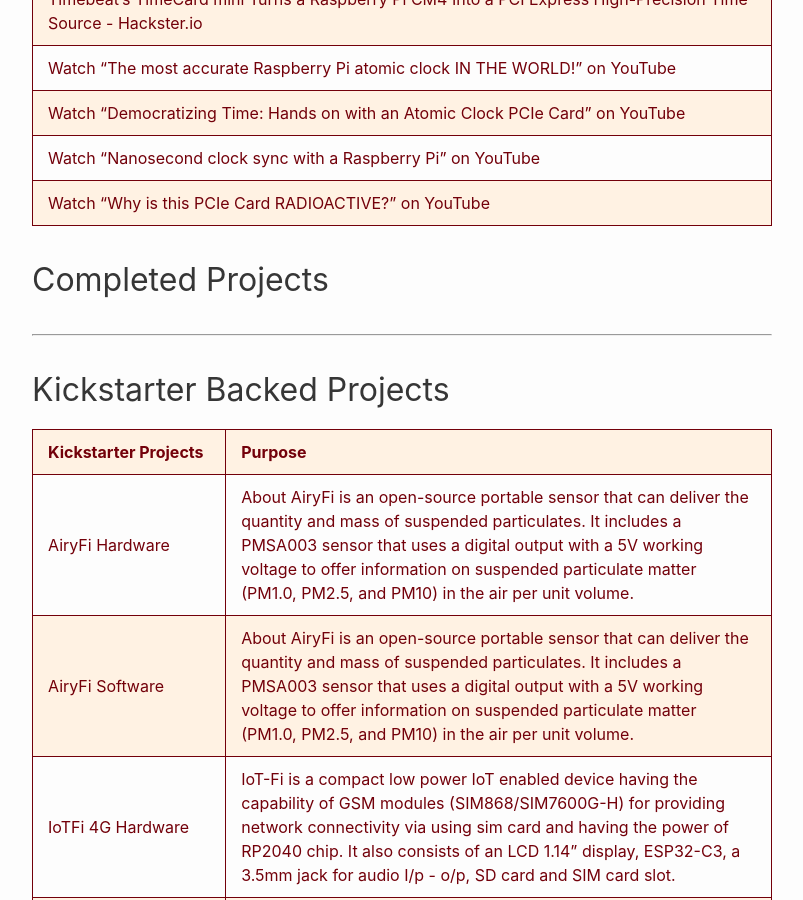
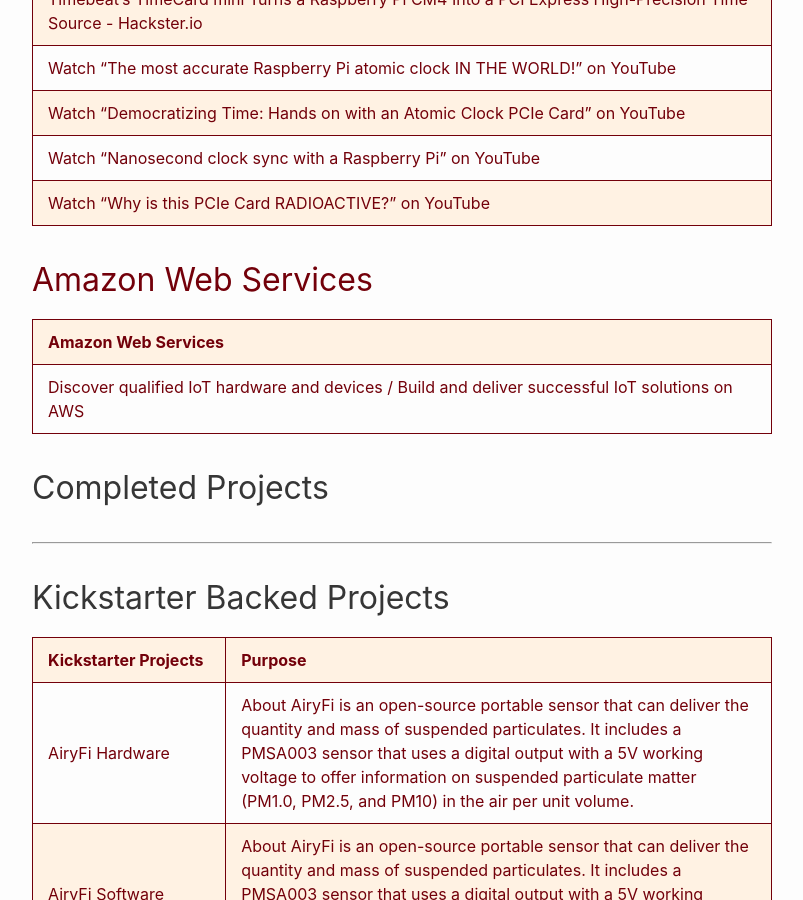
Before and after one commit to RalphHightower/RalphHightower, a Jekyll site: the page built from HardwareProjects.md, in a window 1280 px wide and 900 px high, scrolled down 10374 px. Shown: the whole window, without its empty margins (238-1041 px from the left). Built offline with Jekyll 4.4.1, drawn with Linux system fonts in a browser that asks for light colours; our own code applies the rules of GitHub Pages for plain Markdown files.

Commit message:
docs: add Amazon Web Services

```diff
--- a/HardwareProjects.md
+++ b/HardwareProjects.md
@@ -241,6 +241,12 @@ I could easily see this for installation in cars, SUVs, trucks.
 |[Watch "Nanosecond clock sync with a Raspberry Pi" on YouTube](https://youtu.be/RvnG-ywF6_s)|
 |[Watch "Why is this PCIe Card RADIOACTIVE?" on YouTube](https://youtu.be/JK3eTGkX6qY )|
 
+## [Amazon Web Services](https://aws.amazon.com/)
+
+| [Amazon Web Services](https://aws.amazon.com/) |
+|---|
+|[Discover qualified IoT hardware and devices / Build and deliver successful IoT solutions on AWS](https://devices.amazonaws.com/ ) |
+
 ## Completed Projects
 
 <hr />
```
